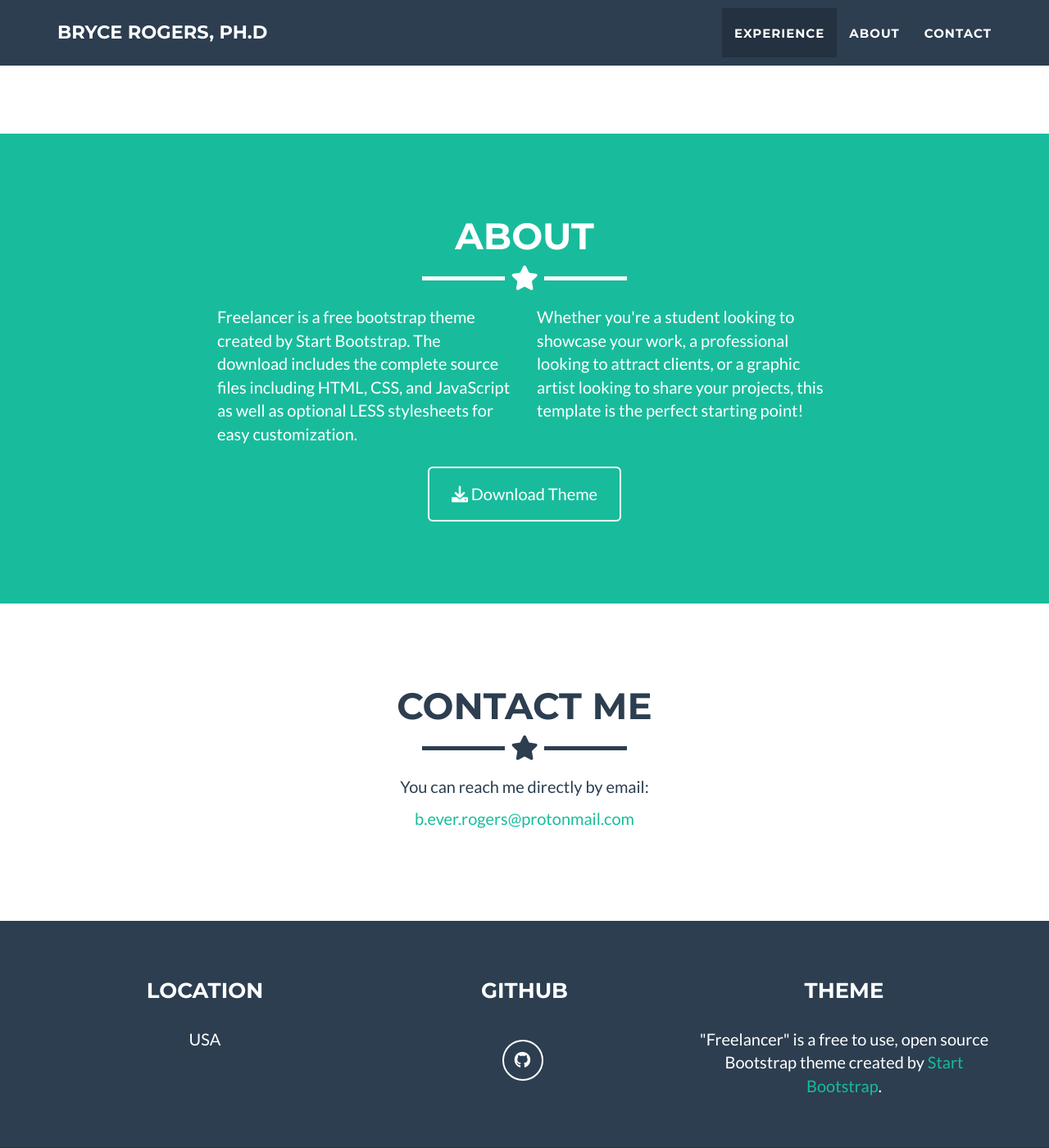
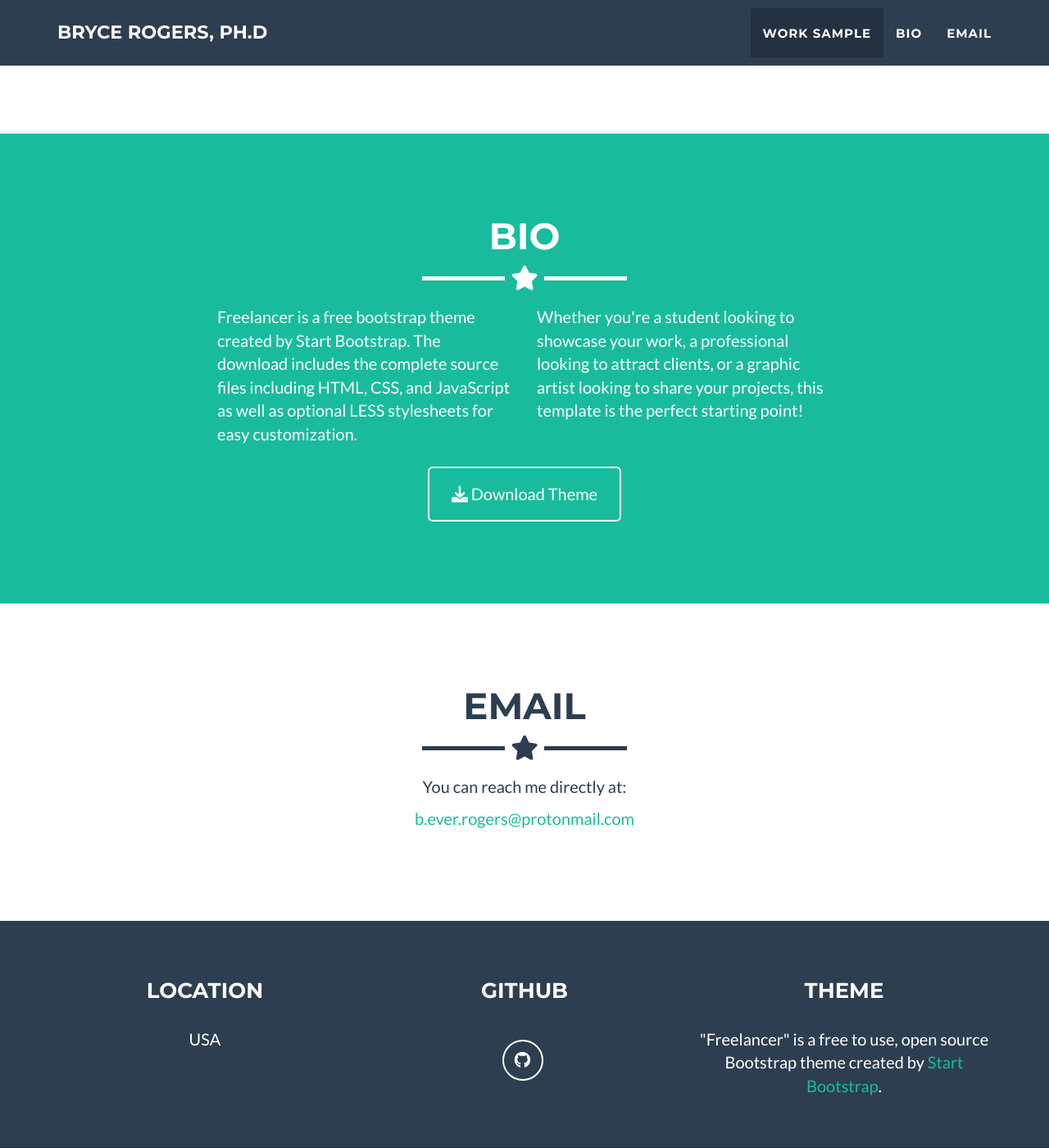
Before and after one commit to brcodes/brcodes.github.io, a Jekyll site: the page built from index.html, in a window 1280 px wide and 1400 px high, scrolled down 1503 px. Shown: the whole window at 82% size. Built offline with Jekyll 4.4.1, drawn with Linux system fonts in a browser that asks for light colours; some of the changed text lies outside the part shown.

Commit message:
work sample, bio, email

```diff
--- a/_includes/about.html
+++ b/_includes/about.html
@@ -3,7 +3,7 @@
   <div class="container">
     <div class="row">
       <div class="col-lg-12 text-center">
-        <h2>About</h2>
+        <h2>Bio</h2>
         <hr class="star-light">
       </div>
     </div>
--- a/_includes/contact.html
+++ b/_includes/contact.html
@@ -3,7 +3,7 @@
   <div class="container">
     <div class="row">
       <div class="col-lg-12 text-center">
-        <h2>Contact Me</h2>
+        <h2>Email</h2>
         <hr class="star-primary">
       </div>
     </div>
--- a/_includes/contact_disqus.html
+++ b/_includes/contact_disqus.html
@@ -3,7 +3,7 @@
   <div class="container">
     <div class="row">
       <div class="col-lg-12 text-center">
-        <h2>Contact me</h2>
+        <h2>Email</h2>
         <hr class="star-primary">
       </div>
     </div>
--- a/_includes/contact_static.html
+++ b/_includes/contact_static.html
@@ -3,13 +3,13 @@
   <div class="container">
     <div class="row">
       <div class="col-lg-12 text-center">
-        <h2>Contact Me</h2>
+        <h2>Email</h2>
         <hr class="star-primary">
       </div>
     </div>
     <div class="row">
       <div class="col-lg-8 col-lg-offset-2 text-center">
-        <p>You can reach me directly by email:</p>
+        <p>You can reach me directly at:</p>
         <p>
           <a href="mailto:{{ site.email }}">{{ site.email }}</a>
         </p>
--- a/_includes/nav.html
+++ b/_includes/nav.html
@@ -19,13 +19,13 @@
           <a href="#page-top"></a>
         </li>
         <li class="page-scroll">
-          <a href="#portfolio">Experience</a>
+          <a href="#portfolio">Work Sample</a>
         </li>
         <li class="page-scroll">
-          <a href="#about">About</a>
+          <a href="#about">Bio</a>
         </li>
         <li class="page-scroll">
-          <a href="#contact">Contact</a>
+          <a href="#contact">Email</a>
         </li>
       </ul>
     </div>
--- a/_includes/portfolio_grid.html
+++ b/_includes/portfolio_grid.html
@@ -3,7 +3,7 @@
   <div class="container portfolio-flex-grid">
     <div class="row">
       <div class="col-lg-12 text-center">
-        <h2>Experience</h2>
+        <h2>Work Sample</h2>
         <hr class="star-primary">
       </div>
     </div>
```
